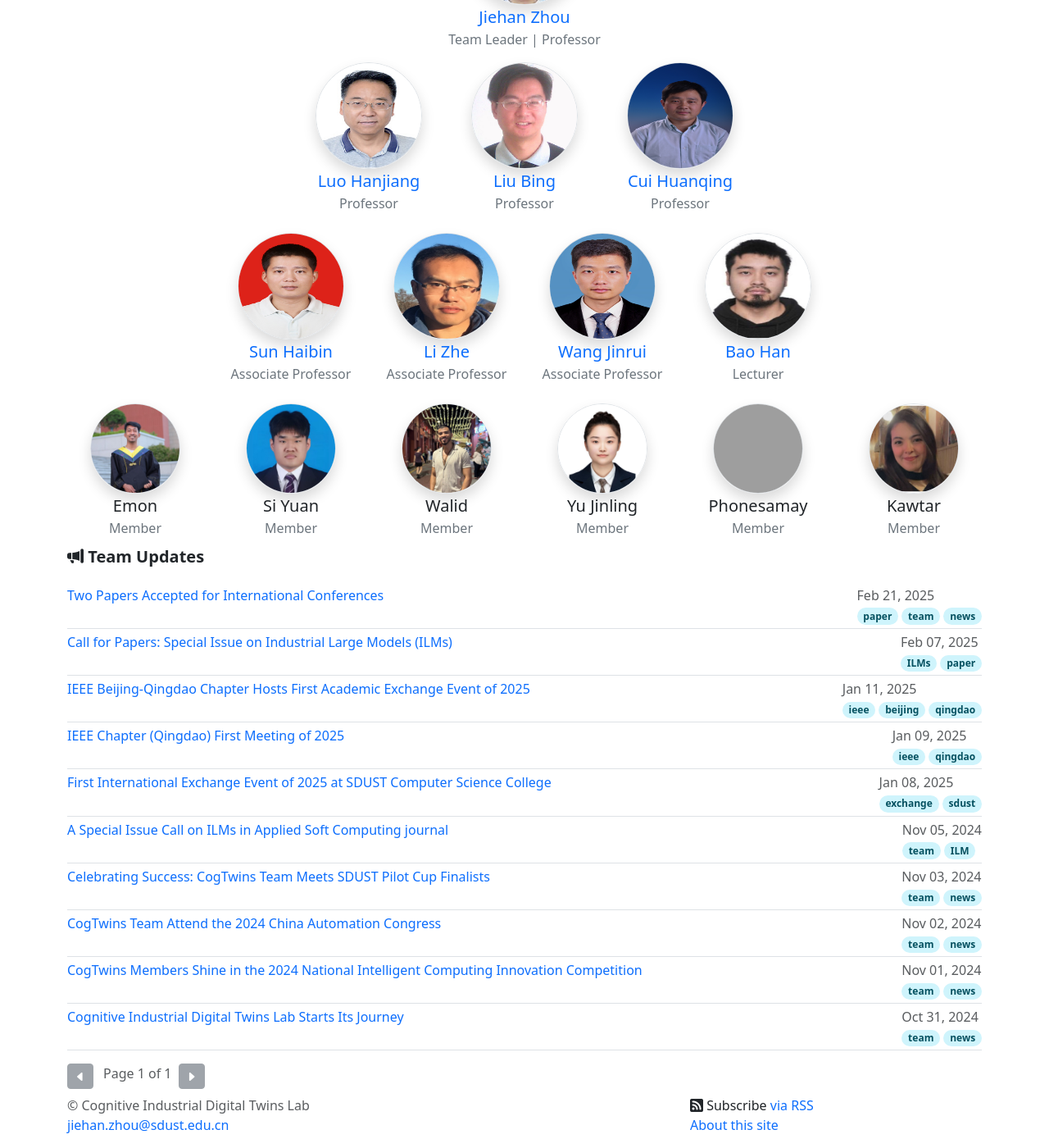
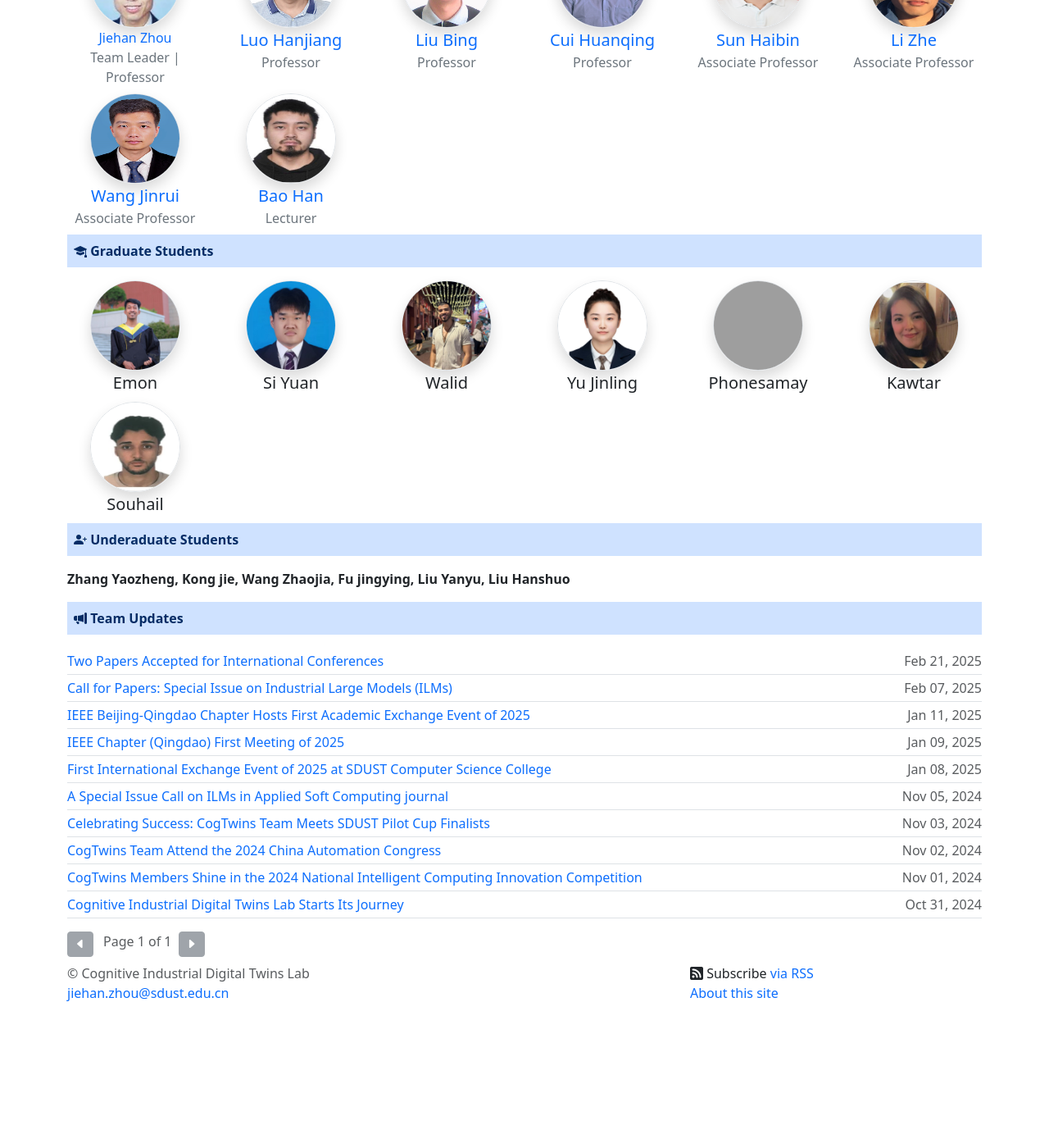
Before and after one commit to cogtwins/cogtwins.github.io, a Jekyll site: the page built from index.html, in a window 1280 px wide and 1400 px high, scrolled down 577 px. Shown: the whole window at 82% size. Built offline with Jekyll 4.4.1, drawn with Linux system fonts in a browser that asks for light colours; the list of posts is cut into pages by our own code; after the commit the page ends 1816 px from its top, so only the background shows below that; some of the changed text lies outside the part shown; grey boxes are pictures that could not be loaded.

Commit message:
Lab UI and members update

```diff
--- a/_includes/header.html
+++ b/_includes/header.html
@@ -1,8 +1,13 @@
-<nav class="navbar navbar-expand-lg bg-primary" data-bs-theme="light">
+<header class="py-2 border-bottom bg-body-tertiary">
+	<div class="container">
+		<a class="display-6 text-primary fw-semibold text-decoration-none" href="/">CogTwins Lab</a>
+		<div class="text-dark fs-5">{{ site.title | escape }}</div>
+	</div>
+</header>
+<nav class="navbar navbar-expand-lg bg-primary bg-gradient" data-bs-theme="light">
   <div class="container">
-    <a class="navbar-brand text-white" href="/"> {{ site.title | escape }} </a>
     <button
-      class="navbar-toggler"
+      class="navbar-toggler ms-auto"
       type="button"
       data-bs-toggle="collapse"
       data-bs-target="#navbarColor02"
@@ -13,7 +18,14 @@
       <span class="navbar-toggler-icon"></span>
     </button>
     <div class="collapse navbar-collapse" id="navbarColor02">
-      <ul class="navbar-nav ms-auto mb-2 mb-lg-0">
+      <ul class="navbar-nav mb-2 mb-lg-0">
+        <li class="nav-item">
+          <a
+            class="nav-link text-white"
+            href="{{ '/' | relative_url }}"
+            >Home</a
+          >
+        </li>
         <li class="nav-item">
           <a
             class="nav-link text-white"
--- a/_includes/team.html
+++ b/_includes/team.html
@@ -1,25 +1,26 @@
-<div class="text-center">
+<div class="row mt-3">
+  <div class="col-4 col-md-2 text-center mb-2">
     <img
       class="rounded-circle border shadow"
-    height="140px"
-    width="140px"
+      height="110px"
+      width="110px"
       src="{{ '/assets/imgs/jiehan.jpg' | relative_url }}"
     />
-  <div class="fs-5 fw-light">
-    <a href="{{ '/jiehan_zhou' | relative_url }}" class="text-decoration-none">
+    <div class="fs-6 fw-light">
+      <a
+        href="{{ '/jiehan_zhou' | relative_url }}"
+        class="text-decoration-none"
+      >
         Jiehan Zhou
       </a>
     </div>
     <div class="fs-6 fw-light text-secondary">Team Leader | Professor</div>
   </div>
-
-<div class="row mt-3">
-  <div class="col-lg-3"></div>
-  <div class="col-6 col-lg-2 text-center mb-2">
+  <div class="col-4 col-md-2 text-center mb-2">
     <img
       class="rounded-circle border shadow"
-      height="130px"
-      width="130px"
+      height="110px"
+      width="110px"
       src="{{ '/assets/imgs/luo_hanjiang.png' | relative_url }}"
     />
     <div class="fs-5 fw-light">
@@ -32,11 +33,11 @@
     </div>
     <div class="fs-6 fw-light text-secondary">Professor</div>
   </div>
-  <div class="col-6 col-lg-2 text-center mb-2">
+  <div class="col-4 col-md-2 text-center mb-2">
     <img
       class="rounded-circle border shadow"
-      height="130px"
-      width="130px"
+      height="110px"
+      width="110px"
       src="{{ '/assets/imgs/liu_bing.png' | relative_url }}"
     />
     <div class="fs-5 fw-light">
@@ -46,30 +47,28 @@
     </div>
     <div class="fs-6 fw-light text-secondary">Professor</div>
   </div>
-  <div class="col-6 col-lg-2 text-center mb-2">
+  <div class="col-4 col-md-2 text-center mb-2">
     <img
       class="rounded-circle border shadow"
-      height="130px"
-      width="130px"
+      height="110px"
+      width="110px"
       src="{{ '/assets/imgs/cui_huanqing.png' | relative_url }}"
     />
     <div class="fs-5 fw-light">
-      <a href="{{ '/cui_huanqing' | relative_url }}" class="text-decoration-none">
+      <a
+        href="{{ '/cui_huanqing' | relative_url }}"
+        class="text-decoration-none"
+      >
         Cui Huanqing
       </a>
     </div>
     <div class="fs-6 fw-light text-secondary">Professor</div>
   </div>
-  <div class="col-lg-3"></div>
-</div>
-
-<div class="row mt-3">
-  <div class="col-lg-2"></div>
-  <div class="col-3 col-lg-2 text-center mb-2">
+  <div class="col-4 col-md-2 text-center mb-2">
     <img
       class="rounded-circle border shadow img-responsive"
-      height="130px"
-      width="130px"
+      height="110px"
+      width="110px"
       src="{{ '/assets/imgs/sun_haibin.png' | relative_url }}"
     />
     <div class="fs-5 fw-light">
@@ -79,11 +78,11 @@
     </div>
     <div class="fs-6 fw-light text-secondary">Associate Professor</div>
   </div>
-  <div class="col-3 col-lg-2 text-center mb-2">
+  <div class="col-4 col-md-2 text-center mb-2">
     <img
       class="rounded-circle border shadow img-responsive"
-      height="130px"
-      width="130px"
+      height="110px"
+      width="110px"
       src="{{ '/assets/imgs/li_zhe.png' | relative_url }}"
     />
     <div class="fs-5 fw-light">
@@ -93,11 +92,11 @@
     </div>
     <div class="fs-6 fw-light text-secondary">Associate Professor</div>
   </div>
-  <div class="col-3 col-lg-2 text-center mb-2">
+  <div class="col-4 col-md-2 text-center mb-2">
     <img
       class="rounded-circle border shadow img-responsive"
-      height="130px"
-      width="130px"
+      height="110px"
+      width="110px"
       src="{{ '/assets/imgs/wang_jinrui.png' | relative_url }}"
     />
     <div class="fs-5 fw-light">
@@ -110,11 +109,11 @@
     </div>
     <div class="fs-6 fw-light text-secondary">Associate Professor</div>
   </div>
-  <div class="col-3 col-lg-2 text-center mb-2">
+  <div class="col-4 col-md-2 text-center mb-2">
     <img
       class="rounded-circle border shadow img-responsive"
-      height="130px"
-      width="130px"
+      height="110px"
+      width="110px"
       src="{{ '/assets/imgs/bao_han.png' | relative_url }}"
     />
     <div class="fs-5 fw-light">
@@ -124,7 +123,10 @@
     </div>
     <div class="fs-6 fw-light text-secondary">Lecturer</div>
   </div>
-  <div class="col-lg-2"></div>
+</div>
+
+<div class="bg-primary-subtle text-primary-emphasis fs-6 fw-bold mb-3 p-2">
+  <i class="bi bi-mortarboard-fill"></i> Graduate Students
 </div>
 
 <div class="row mt-3">
@@ -136,7 +138,6 @@
       src="{{ '/assets/imgs/emon.jpg' | relative_url }}"
     />
     <div class="fs-5 fw-light">Emon</div>
-    <div class="fs-6 fw-light text-secondary">Member</div>
   </div>
   <div class="col-4 col-md-2 text-center mb-2">
     <img
@@ -146,7 +147,6 @@
       src="{{ '/assets/imgs/siyuan.jpg' | relative_url }}"
     />
     <div class="fs-5 fw-light">Si Yuan</div>
-    <div class="fs-6 fw-light text-secondary">Member</div>
   </div>
   <div class="col-4 col-md-2 text-center mb-2">
     <img
@@ -156,7 +156,6 @@
       src="{{ '/assets/imgs/walid.jpg' | relative_url }}"
     />
     <div class="fs-5 fw-light">Walid</div>
-    <div class="fs-6 fw-light text-secondary">Member</div>
   </div>
   <div class="col-4 col-md-2 text-center mb-2">
     <img
@@ -166,7 +165,6 @@
       src="{{ '/assets/imgs/jinling.jpg' | relative_url }}"
     />
     <div class="fs-5 fw-light">Yu Jinling</div>
-    <div class="fs-6 fw-light text-secondary">Member</div>
   </div>
   <div class="col-4 col-md-2 text-center mb-2">
     <img
@@ -176,7 +174,6 @@
       src="{{ '/assets/imgs/phonesamay.jpg' | relative_url }}"
     />
     <div class="fs-5 fw-light">Phonesamay</div>
-    <div class="fs-6 fw-light text-secondary">Member</div>
   </div>
   <div class="col-4 col-md-2 text-center mb-2">
     <img
@@ -186,6 +183,21 @@
       src="{{ '/assets/imgs/kawtar.jpg' | relative_url }}"
     />
     <div class="fs-5 fw-light">Kawtar</div>
-    <div class="fs-6 fw-light text-secondary">Member</div>
+  </div>
+  <div class="col-4 col-md-2 text-center mb-2">
+    <img
+      class="rounded-circle border shadow"
+      height="110px"
+      width="110px"
+      src="{{ '/assets/imgs/souhail.jpg' | relative_url }}"
+    />
+    <div class="fs-5 fw-light">Souhail</div>
   </div>
 </div>
+
+<div class="bg-primary-subtle text-primary-emphasis fs-6 fw-bold mb-3 p-2">
+  <i class="bi bi-person-plus-fill"></i> Underaduate Students
+</div>
+<div class="mt-3 mb-3 fs-6 fw-semibold">
+  Zhang Yaozheng, Kong jie, Wang Zhaojia, Fu jingying, Liu Yanyu, Liu Hanshuo
+</div>
--- a/_layouts/default.html
+++ b/_layouts/default.html
@@ -7,7 +7,7 @@
     <header>
       {%- include header.html -%}
     </header>
-    <main class="container mt-3" role="main">
+    <main class="container mt-2" role="main">
       {{ content }}
     </main>
 
--- a/_layouts/home.html
+++ b/_layouts/home.html
@@ -20,12 +20,12 @@ layout: default
       <span class="text-muted">
         {{ post.date | date: date_format }}
       </span>
-      <br>
+      <!-- <br>
       {% for tag in post.tags %}
       <span class="badge bg-info-subtle text-info-emphasis rounded-pill">
         {{ tag }}
       </span>
-      {% endfor %}
+      {% endfor %} -->
     </div>
   </div>
 </div>
--- a/cui_huanqing.markdown
+++ b/cui_huanqing.markdown
@@ -14,7 +14,7 @@ permalink: /cui_huanqing/
   <div class="fs-4 fw-light">Cui Huanqing</div>
   <div class="fs-5 fw-light text-secondary">Professor</div>
   <div class="btn-group mt-2 gap-3">
-    <a href="tel:+8615711207317" class="text-decoration-none">
+    <a href="tel:+8613969817123" class="text-decoration-none">
       <i class="bi bi-telephone-fill"></i> +8613969817123
     </a>
     <a href="mailto:cuihq@sdust.edu.cn" class="text-decoration-none">
--- a/index.html
+++ b/index.html
@@ -1,52 +1,59 @@
 ---
 layout: default
 ---
-<div class="px-4 pt-5 my-2 text-center border-bottom">
+
+<div class="px-4 pt-3 my-1 text-center mb-3">
   <h1 class="display-5 fw-bold text-body-emphasis">Welcome to CogTwins Lab</h1>
   <div class="col-lg-6 mx-auto">
-        <p class="lead mb-4">
-            Aiming for industrial intelligence, driven by advanced information technologies like Digital Twin and Large
-            Language Model technologies, to build an efficient, secure, and intelligent digital industrial ecosystem.
+    <p class="lead mb-3">
+      Aiming for industrial intelligence, driven by advanced information
+      technologies like Digital Twin and Large Language Model technologies, to
+      build an efficient, secure, and intelligent digital industrial ecosystem.
     </p>
-        <div class="d-grid gap-2 d-sm-flex justify-content-sm-center mb-5">
-            <a href="{{ '/academic_exchange' | relative_url }}" class="btn btn-primary btn-lg px-4 me-sm-3 rounded-3">
+    <div class="d-grid gap-2 d-sm-flex justify-content-sm-center mb-3">
+      <a
+        href="{{ '/academic_exchange' | relative_url }}"
+        class="btn btn-primary btn-lg px-4 me-sm-3 rounded-3"
+      >
         Academic Exchange
       </a>
-            <a href="{{ '/team_publication' | relative_url }}" class="btn btn-outline-secondary btn-lg px-4 rounded-3">
+      <a
+        href="{{ '/team_publication' | relative_url }}"
+        class="btn btn-outline-secondary btn-lg px-4 rounded-3"
+      >
         Team Publication
       </a>
     </div>
   </div>
 </div>
 
+<div class="bg-primary-subtle text-primary-emphasis fs-6 fw-bold mb-3 p-2">
+  <i class="bi bi-person-lines-fill"></i> Lab Members
+</div>
+
 {%- include team.html -%}
 
-<div class="fs-5 fw-bold mb-3">
+<div class="bg-primary-subtle text-primary-emphasis fs-6 fw-bold mb-3 p-2">
   <i class="bi bi-megaphone-fill"></i> Team Updates
 </div>
 
 {% for post in paginator.posts %}
-<div class="w-100 border-bottom pt-1 pb-1">
-    <div class="d-flex justify-content-between">
+<div
+  class="d-flex flex-column flex-md-row justify-content-between w-100 border-bottom pt-1 pb-1"
+>
   <a class="fs-6 text-decoration-none" href="{{ post.url | relative_url }}">
     {{ post.title | escape }}
   </a>
-        <div>
   <span class="text-muted fs-6">{{ post.date | date: site.date_format }}</span>
-            <br>
-            {% for tag in post.tags %}
-            <span class="badge bg-info-subtle text-sm text-info-emphasis rounded-pill">
-                {{ tag }}
-            </span>
-            {% endfor %}
-        </div>
-    </div>
 </div>
 {% endfor %}
 
 <div class="pagination mt-3 fs-6">
   {% if paginator.previous_page %}
-    <a href="{{ paginator.previous_page_path | relative_url }}" class="btn btn-sm btn-primary rounded me-2">
+  <a
+    href="{{ paginator.previous_page_path | relative_url }}"
+    class="btn btn-sm btn-primary rounded me-2"
+  >
     <i class="bi bi-caret-left-fill"></i>
   </a>
   {% else %}
@@ -58,7 +65,10 @@ layout: default
     Page {{ paginator.page }} of {{ paginator.total_pages }}
   </span>
   {% if paginator.next_page %}
-    <a href="{{ paginator.next_page_path | relative_url }}" class="btn btn-sm btn-primary rounded me-2">
+  <a
+    href="{{ paginator.next_page_path | relative_url }}"
+    class="btn btn-sm btn-primary rounded me-2"
+  >
     <i class="bi bi-caret-right-fill"></i>
   </a>
   {% else %}
```
Also changed, not shown: assets/imgs/souhail.jpg (added). Lines whose indentation alone changed are shown as unchanged.
